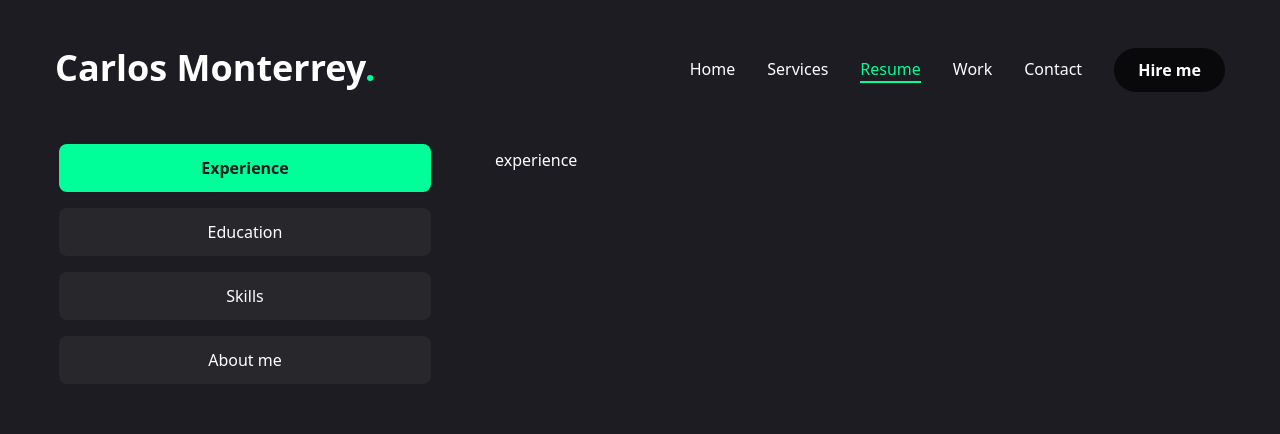
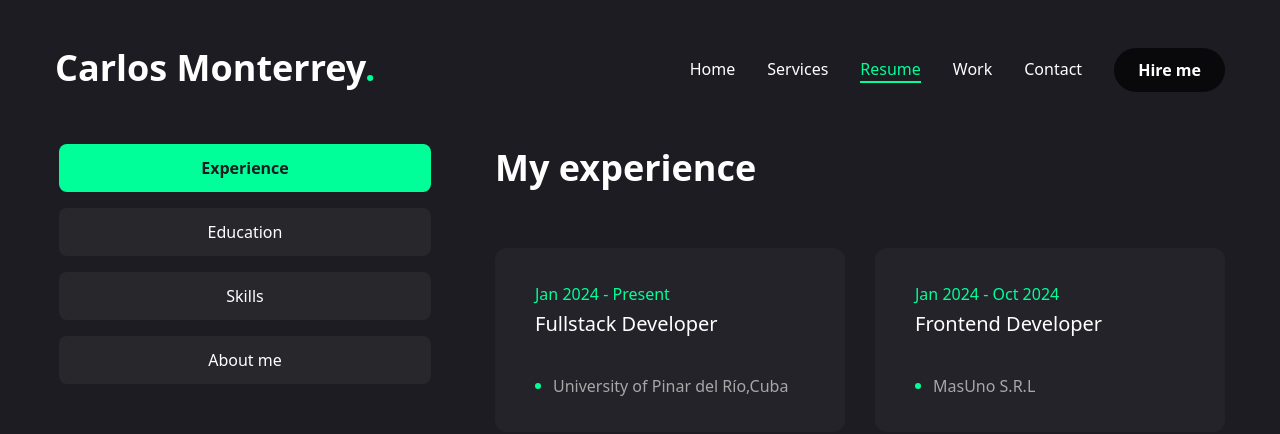
Before and after one commit to carlomonterrey/portafolio, a Next.js app: page /resume in a window 1280 px wide. Shown: the top 434 px of the page. Built offline with nearby package versions, Linux system fonts and the light colour scheme.

Commit message:
Add (resumen view) experience and eduction section

```diff
--- a/app/resume/page.tsx
+++ b/app/resume/page.tsx
@@ -9,7 +9,7 @@ import {motion} from "framer-motion"
 import { ScrollArea } from "@/components/ui/scroll-area";
 const about={
   title:"About me ",
-  description:"loreispsieknwdkn",
+  description:"",
   info:[{
     fieldName:"Name",
     fieldValue:"Carlos Alfredo Pérez MOnterrey"
@@ -18,7 +18,7 @@ const about={
     fieldValue:"+53 55230827"
   },{
     fieldName:"Experience",
-    fieldValue:"Carlos Alfredo Pérez MOnterrey"
+    fieldValue:"2 years"
   },{
     fieldName:"Skype",
     fieldValue:"carlomonterrey"
@@ -33,14 +33,32 @@ const about={
     fieldValue:"Spanish,English"
   },]
 }
+const experience={
+  icon:"",
+  title:"My experience",
+  description:"",
+  items: [{
+    company:"University of Pinar del Río,Cuba",
+    position:"Fullstack Developer",
+    duration:"Jan 2024 - Present"
+  },{
+    company:"MasUno S.R.L",
+    position:"Frontend Developer",
+    duration:"Jan 2024 - Oct 2024"
+  },]
+}
 const education={
   icon:"",
   title:"My education",
   description:"",
   items: [{
     institution:"University of Pinar del Río,Cuba",
-    degree:"",
+    degree:"Bachelor’s Degree in Computer Science",
     duration:"4 years"
+  },{
+    institution:"CRAI Department of the University of Pinar del Rio, Cuba",
+    degree:"FullStack Developer Internship",
+    duration:"Feb 2021-Dec 2023"
   }]
 }
 const skills={
@@ -97,9 +115,56 @@ const skills={
             </TabsList>
             <div className='min-h-[70] w-full'>
               <TabsContent value='experience' className='w-full'>
-experience
-              </TabsContent>
+<div className='flex flex-col gap-[30px] text-center xl:text-left'>
+<h3 className='text-4xl font-bold'>{experience.title}</h3>
+  <p className='max-white-[600px] text-white/60 mx-auto xl:mx-0'>{experience.description}</p>
+  <ScrollArea className='h-[400px]'>
+    <ul className='grid grid-cols-1 lg:grid-cols-2 gap-[30px]'>
+      {experience.items.map((item:any,index)=>{
+        return (
+          <li key={index} className='bg-[#232329] h-[184px] p-6 px-10 rounded-xl
+          flex flex-col justify-center items-centerlg:items-start gap-1'>
+            <span className='text-accent'>{item.duration}</span>
+                 <h3 className='text-xl max-w-[260px] min-h-[60px] text-center lg:text-left'>{item.position}</h3>
+                                      <div className='flex items-center gap-3'>
+                          <span className='w-[6px] h-[6px] rounded-full bg-accent'></span>
+                     <p className='text-white/60'>{item.company}</p>
+                  </div>
+          </li>
 
+        )
+      })}
+    </ul>
+
+  </ScrollArea>
+
+  </div>              </TabsContent>
+
+  <TabsContent value='education' className='w-full'>
+<div className='flex flex-col gap-[30px] text-center xl:text-left'>
+<h3 className='text-4xl font-bold'>{education.title}</h3>
+  <p className='max-white-[600px] text-white/60 mx-auto xl:mx-0'>{education.description}</p>
+  <ScrollArea className='h-[400px]'>
+    <ul className='grid grid-cols-1 lg:grid-cols-2 gap-[30px]'>
+      {education.items.map((item:any,index)=>{
+        return (
+          <li key={index} className='bg-[#232329] h-[184px] p-6 px-10 rounded-xl
+          flex flex-col justify-center items-centerlg:items-start gap-1'>
+            <span className='text-accent'>{item.duration}</span>
+                 <h3 className='text-xl max-w-[260px] min-h-[60px] text-center lg:text-left'>{item.degree}</h3>
+                                      <div className='flex items-center gap-3'>
+                          <span className='w-[6px] h-[6px] rounded-full bg-accent'></span>
+                     <p className='text-white/60'>{item.institution}</p>
+                  </div>
+          </li>
+
+        )
+      })}
+    </ul>
+
+  </ScrollArea>
+
+  </div>              </TabsContent>
 
               <TabsContent value='about'
               className='w-full text-center xl:text-left'>
--- a/components/ui/scroll-area.tsx
+++ b/components/ui/scroll-area.tsx
@@ -40,7 +40,7 @@ const ScrollBar = React.forwardRef<
     )}
     {...props}
   >
-    <ScrollAreaPrimitive.ScrollAreaThumb className="relative flex-1 rounded-full bg-slate-200 dark:bg-slate-800" />
+    <ScrollAreaPrimitive.ScrollAreaThumb className="relative flex-1 rounded-full bg-accent dark:bg-slate-800" />
   </ScrollAreaPrimitive.ScrollAreaScrollbar>
 ))
 ScrollBar.displayName = ScrollAreaPrimitive.ScrollAreaScrollbar.displayName
```
